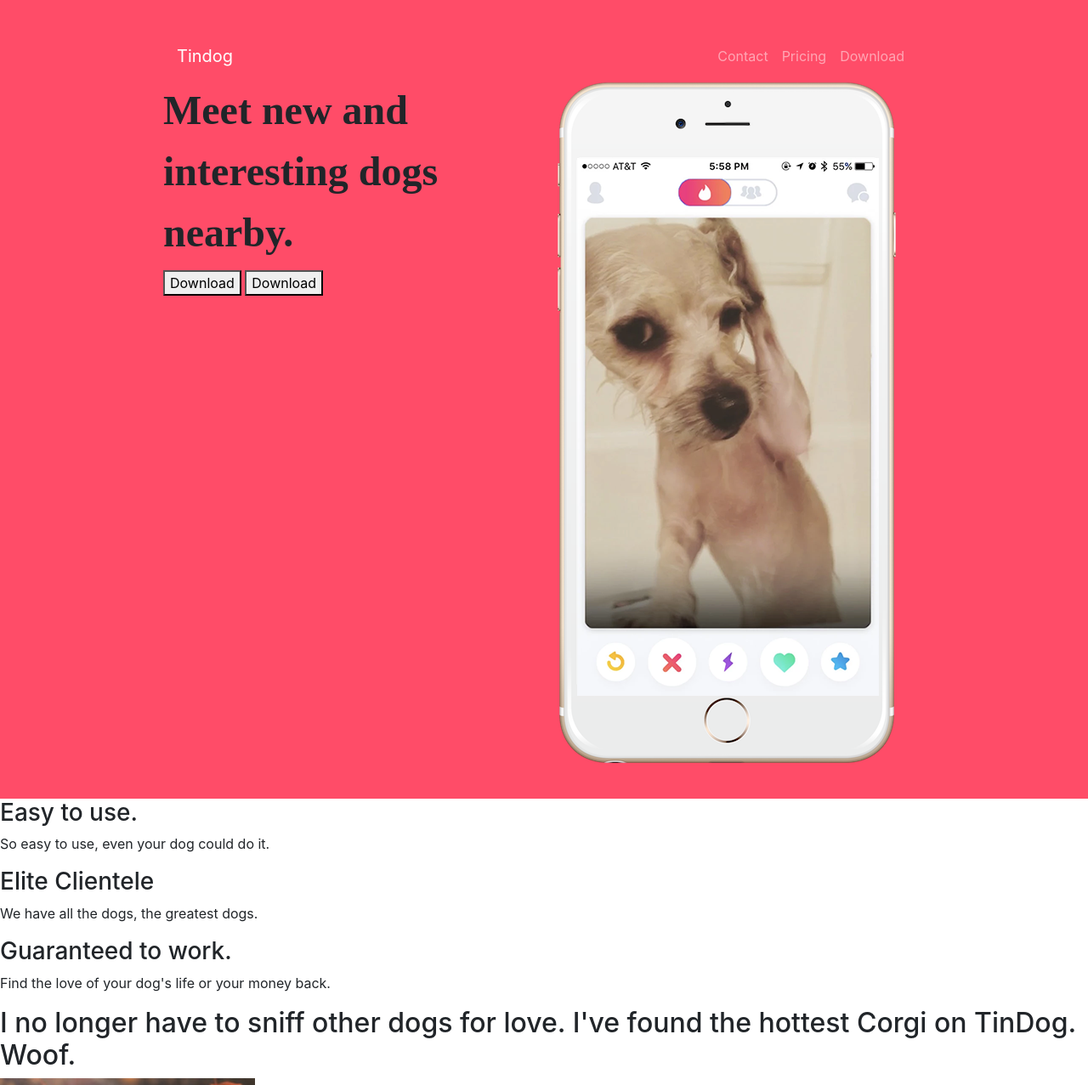
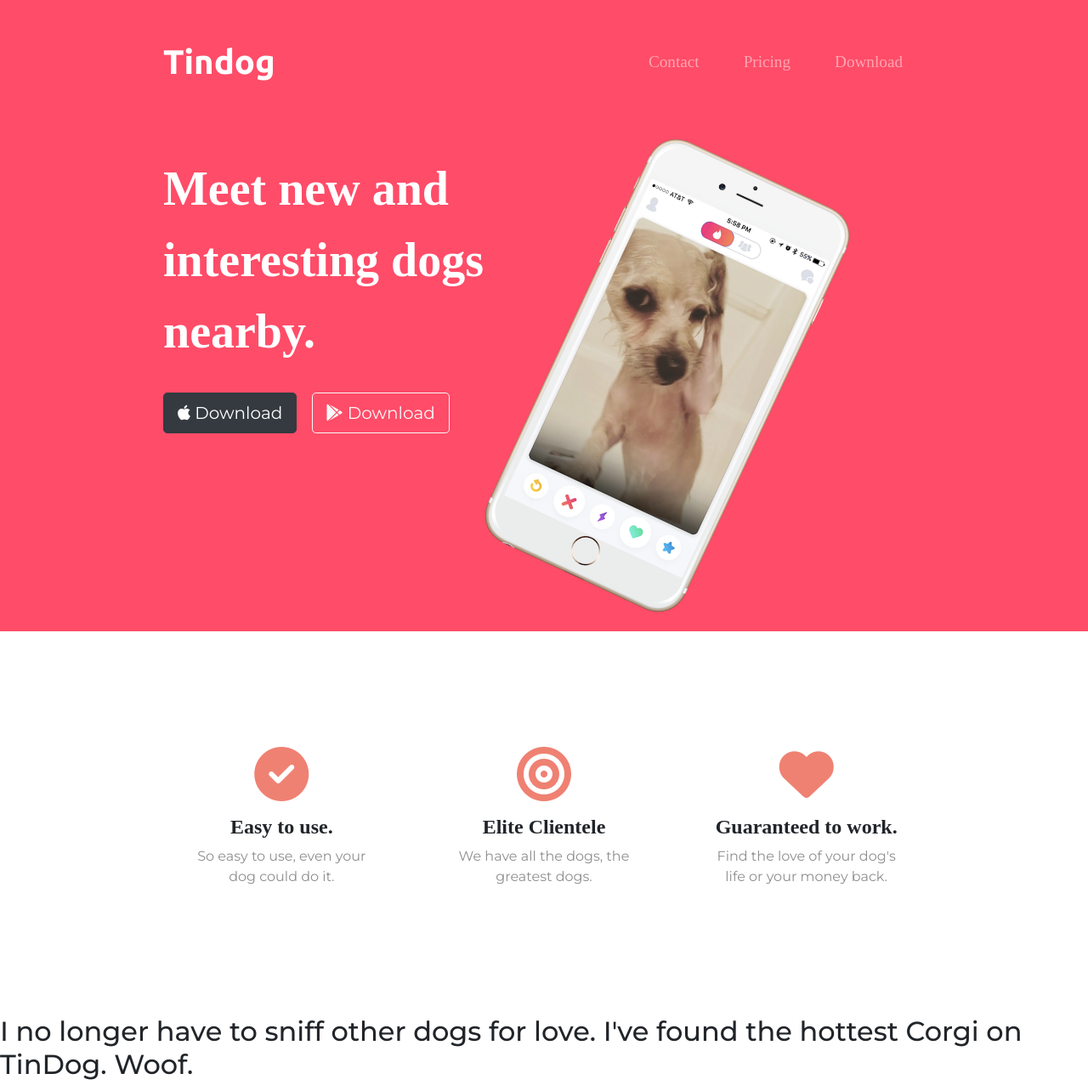
Before and after one commit to aurelth/dingdog, a plain HTML site: page index.html in a window 1280 px wide. Shown: the top 1277 px of the page at 85% size. Drawn offline with nearby package versions, Linux system fonts and the light colour scheme.

Commit message:
Adding Buttons and other Styles

```diff
--- a/css/styles.css
+++ b/css/styles.css
@@ -1,14 +1,83 @@
+
+body {
+    font-family: "Montserrat";
+}
 
 #title {
     background-color: #ff4c68;
 }
 
-h1 {
-    font-family: 'Montserrat, sans-serif';
-    font-size: 3rem;  line-height: 1.5;
-    font-weight: 900;
-}
-
 .container-fluid {
     padding: 3% 15%;
 }
+
+h1 {
+    font-family: 'Montserrat, sans-serif';
+    font-size: 3.5rem;  line-height: 1.5;
+    font-weight: 900;
+    color: white
+}
+
+h3 {
+    font-family: "Montserrat-Bold";
+    font-size: 1.5rem;
+    font-weight: 900
+}
+
+p {
+    color: #8f8f8f;
+}
+
+/* Navigation Bar */
+
+.navbar {
+    padding: 0 0 4.5rem;
+}
+
+.navbar-brand {
+    font-family: "Ubuntu";
+    font-size: 2.5rem;
+    font-weight: bold
+}
+
+.nav-item {
+    padding: 0 18px;
+}
+
+.nav-link {
+    font-size: 1.2rem;
+    font-family: "Montserrat-Light"
+}
+
+/* Download Buttons */
+
+.download-button {
+    margin: 5% 3% 5% 0;
+}
+
+/* Title Image */
+
+.title-image {
+    width: 60%;
+    transform: rotate(25deg)
+}
+
+/* Features Section*/
+
+#features {
+    padding: 7% 15%;
+}
+
+.feature-box {
+    text-align: center;
+    padding: 5%
+}
+
+.icon {
+    color: #ef8172;
+    margin-bottom: 1rem;
+}
+
+.icon:hover {
+    color: #ff4c68;
+}
--- a/index.html
+++ b/index.html
@@ -1,26 +1,36 @@
 <!DOCTYPE html>
+
 <html>
 <head>
   <meta charset="utf-8">
   <title>TinDog</title>
+
+  <!-- Google Fonts -->
   <link href="https://fonts.googleapis.com/css2?family=Montserrat:wght@100;300;400;500;900&family=Ubuntu:wght@300;400;700&display=swap" rel="stylesheet">
+
+  <!-- CSS Stylesheets -->
   <link rel="stylesheet" href="https://stackpath.bootstrapcdn.com/bootstrap/4.4.1/css/bootstrap.min.css" integrity="sha384-Vkoo8x4CGsO3+Hhxv8T/Q5PaXtkKtu6ug5TOeNV6gBiFeWPGFN9MuhOf23Q9Ifjh" crossorigin="anonymous">
   <link rel="stylesheet" href="css/styles.css">
+
+  <!-- Font Awesome -->
+  <script src="https://kit.fontawesome.com/1e70d7be70.js" crossorigin="anonymous"></script>
+
+  <!-- Bootstrap Scripts -->
   <script src="https://code.jquery.com/jquery-3.4.1.slim.min.js" integrity="sha384-J6qa4849blE2+poT4WnyKhv5vZF5SrPo0iEjwBvKU7imGFAV0wwj1yYfoRSJoZ+n" crossorigin="anonymous"></script>
   <script src="https://cdn.jsdelivr.net/npm/popper.js@1.16.0/dist/umd/popper.min.js" integrity="sha384-Q6E9RHvbIyZFJoft+2mJbHaEWldlvI9IOYy5n3zV9zzTtmI3UksdQRVvoxMfooAo" crossorigin="anonymous"></script>
   <script src="https://stackpath.bootstrapcdn.com/bootstrap/4.4.1/js/bootstrap.min.js" integrity="sha384-wfSDF2E50Y2D1uUdj0O3uMBJnjuUD4Ih7YwaYd1iqfktj0Uod8GCExl3Og8ifwB6" crossorigin="anonymous"></script>
 </head>
 <body>
-
   <section id="title">
-
     <div class="container-fluid">
       <nav class="navbar navbar-expand-lg navbar-dark">
         <a class="navbar-brand" href="">Tindog</a>
          <button class="navbar-toggler" type="button" data-toggle="collapse" data-target="#navbarSupportedContent" aria-controls="navbarSupportedContent" aria-expanded="false" aria-label="Toggle navigation">
         <span class="navbar-toggler-icon"></span>
       </button>
+
       <div class="collapse navbar-collapse" id="navbarSupportedContent">
+
         <ul class="navbar-nav ml-auto">
             <li class="nav-item">
                 <a class="nav-link" href="">Contact</a>
@@ -32,38 +42,46 @@
                 <a class="nav-link" href="">Download</a>
             </li>
         </ul>
+
      </div>
     </nav>
+      <div class="row">
 
-      <div class="row">
         <div class="col-lg-6">
           <h1>Meet new and interesting dogs nearby.</h1>
-          <button type="button">Download</button>
-          <button type="button">Download</button>
+          <button type="button" class="btn btn-dark btn-lg download-button"><i class="fab fa-apple"></i> Download</button>
+          <button type="button" class="btn btn-outline-light btn-lg download-button"><i class="fab fa-google-play"></i> Download</button>
         </div>
 
         <div class="col-lg-6">
-          <img src="images/iphone6.png" alt="iphone-mockup">
+          <img class="title-image" src="images/iphone6.png" alt="iphone-mockup">
         </div>
       </div>
     </div>
-
   </section>
-
 
   <!-- Features -->
 
   <section id="features">
-
+    <div class="row">
+      <div class="feature-box col-lg-4">
+        <i class="fas fa-check-circle fa-4x icon"></i>
         <h3>Easy to use.</h3>
         <p>So easy to use, even your dog could do it.</p>
+      </div>
 
+      <div class="feature-box col-lg-4">
+        <i class="fas fa-bullseye fa-4x icon"></i>
         <h3>Elite Clientele</h3>
         <p>We have all the dogs, the greatest dogs.</p>
+      </div>
 
+      <div class="feature-box col-lg-4">
+        <i class="fas fa-heart fa-4x icon"></i>
         <h3>Guaranteed to work.</h3>
         <p>Find the love of your dog's life or your money back.</p>
-
+      </div>
+    </div>
   </section>
 
 
```
Lines whose indentation alone changed are shown as unchanged.
